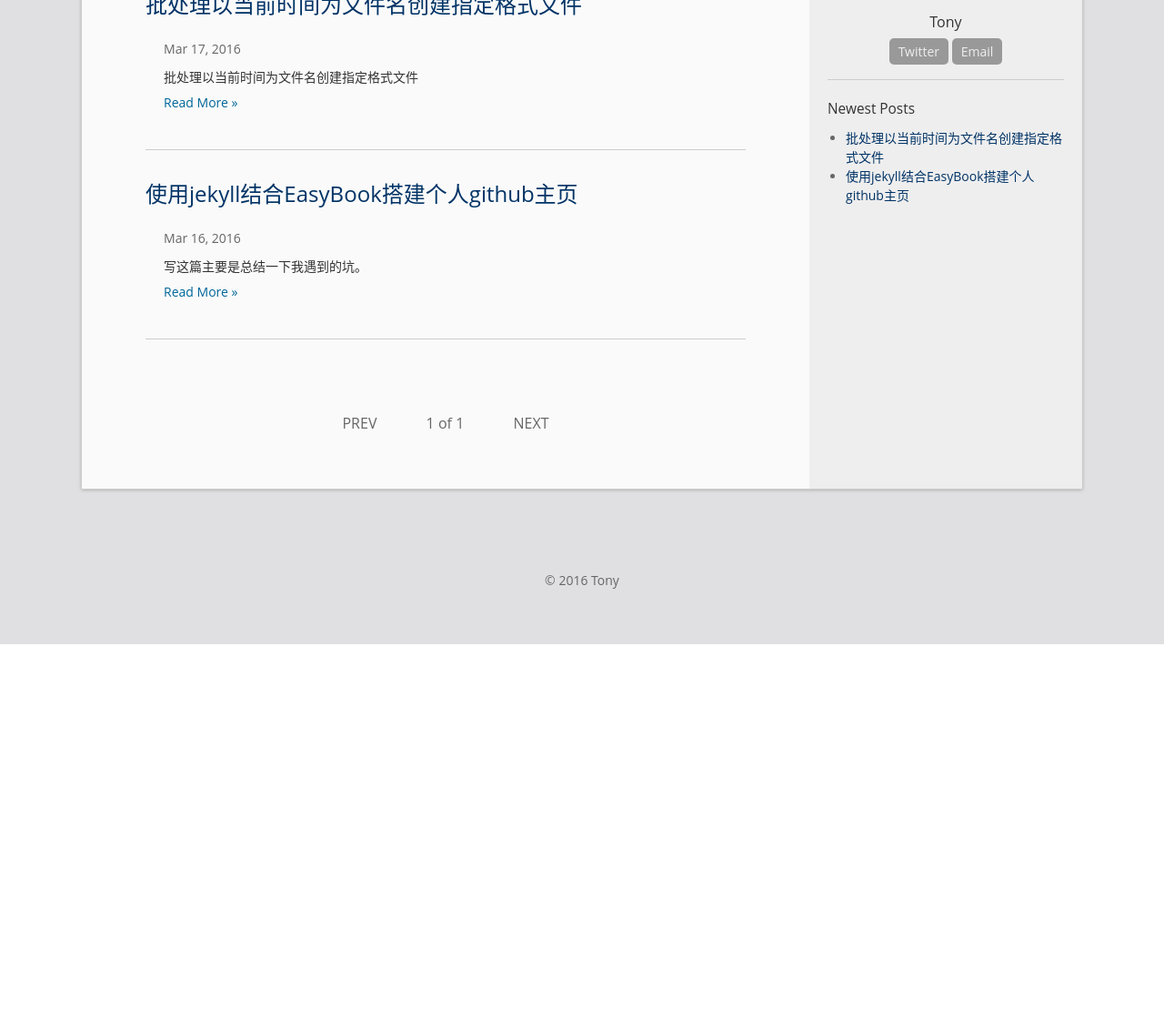
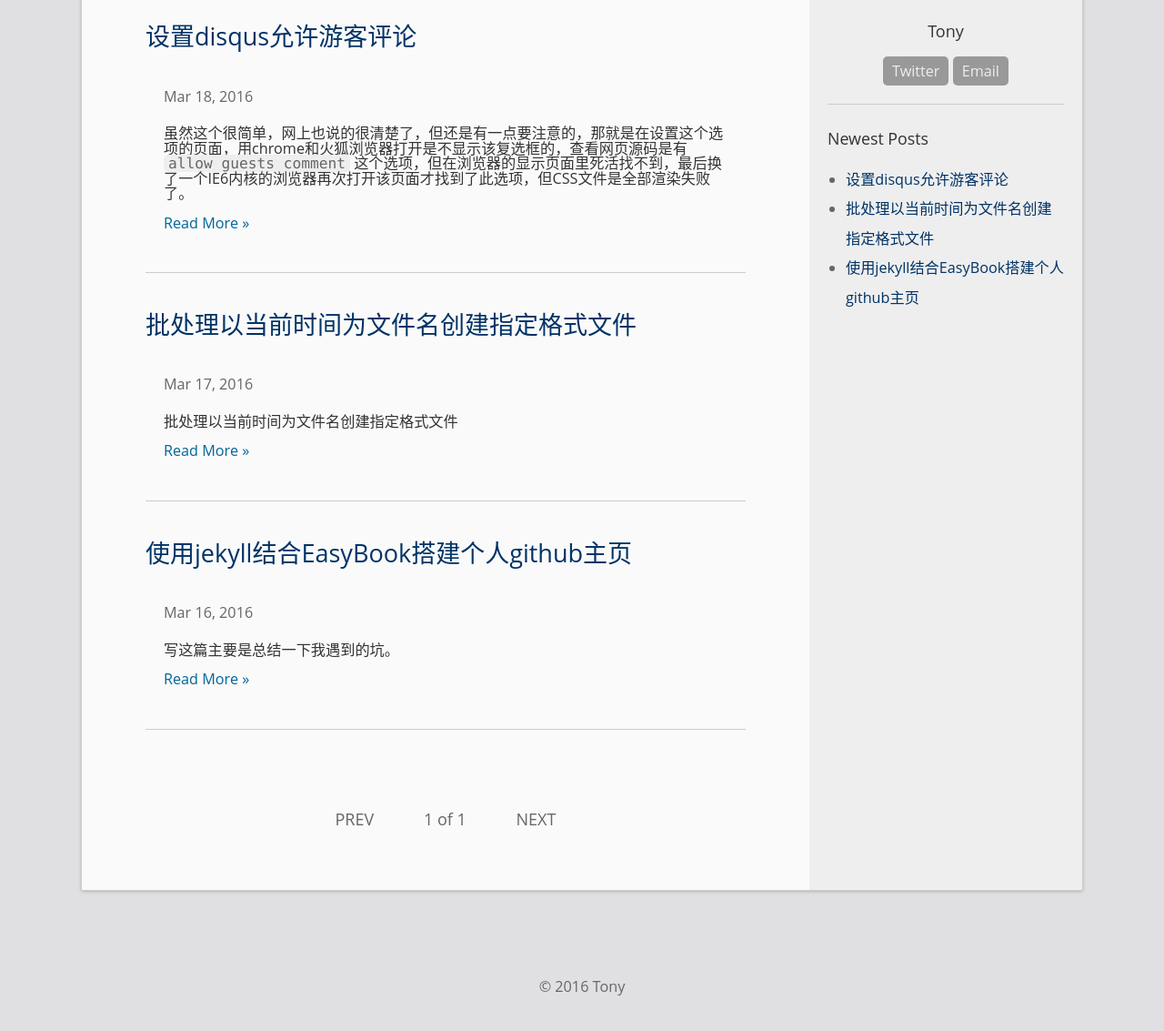
Before and after one commit to TonyPepelu/TonyPepelu.github.io, a Jekyll site: the page built from index.html, in a window 1280 px wide, cut to the strip 265-1425 px from the top of the page. Shown: the top 1133 px of the strip at 91% size. Built offline with Jekyll 4.4.1, drawn with Linux system fonts in a browser that asks for light colours; the list of posts is cut into pages by our own code; before the commit the page ends 973 px from its top, so only the background shows below that.

Commit message:
add file 2016/03/19 周六

```diff
--- /dev/null
+++ b/_posts/2016-03-18-set-disqus-for-guests.md
@@ -0,0 +1,7 @@
+---
+layout: post
+title:  设置disqus允许游客评论
+date:   2016-03-18 09:00:13
+categories: Tools
+---
+虽然这个很简单，网上也说的很清楚了，但还是有一点要注意的，那就是在设置这个选项的页面，用chrome和火狐浏览器打开是不显示该复选框的，查看网页源码是有`allow guests comment` 这个选项，但在浏览器的显示页面里死活找不到，最后换了一个IE6内核的浏览器再次打开该页面才找到了此选项，但CSS文件是全部渲染失败了。
--- a/css/main.scss
+++ b/css/main.scss
@@ -4,12 +4,12 @@
 @charset "utf-8";
 
 $base-font-family: "Open Sans", "Helvetica Neue", "DejaVu Sans", Arial, "PingFang SC", "Noto Sans CJK SC", "Hiragino Sans GB", "微软雅黑",  Helvetica, sans-serif;
-$base-font-size:   16px;
-$small-font-size:  $base-font-size * 0.875;
-$base-line-height: 1.5;
+$base-font-size:   18px;
+$small-font-size:  $base-font-size * 0.9;
+$base-line-height: 2.0;
 
 $code-font-family:   Menlo, Monaco, Consolas, "DejaVu Sans Mono", "Liberation Mono", "文泉驿等宽微米黑", "Courier New", Courier, SimSun, monospace;
-$code-font-size:     15px;
+$code-font-size:     16px;
 
 // Width of the content area
 $content-width:    800px;
@@ -17,10 +17,10 @@ $content-width:    800px;
 $on-palm:          600px;
 $on-laptop:        800px;
 
-$color-link: #036;
+$color-link: #2b7bb9;
 $color-link-hover: #069;
 
-$header-bg: #607D8B;
+$header-bg: #607d8b;
 $header-bg-hover: #78909C;
 $header-link: #CFD8DC;
 $header-fg: #FFF;
```
Also changed, not shown: 1 other file.
